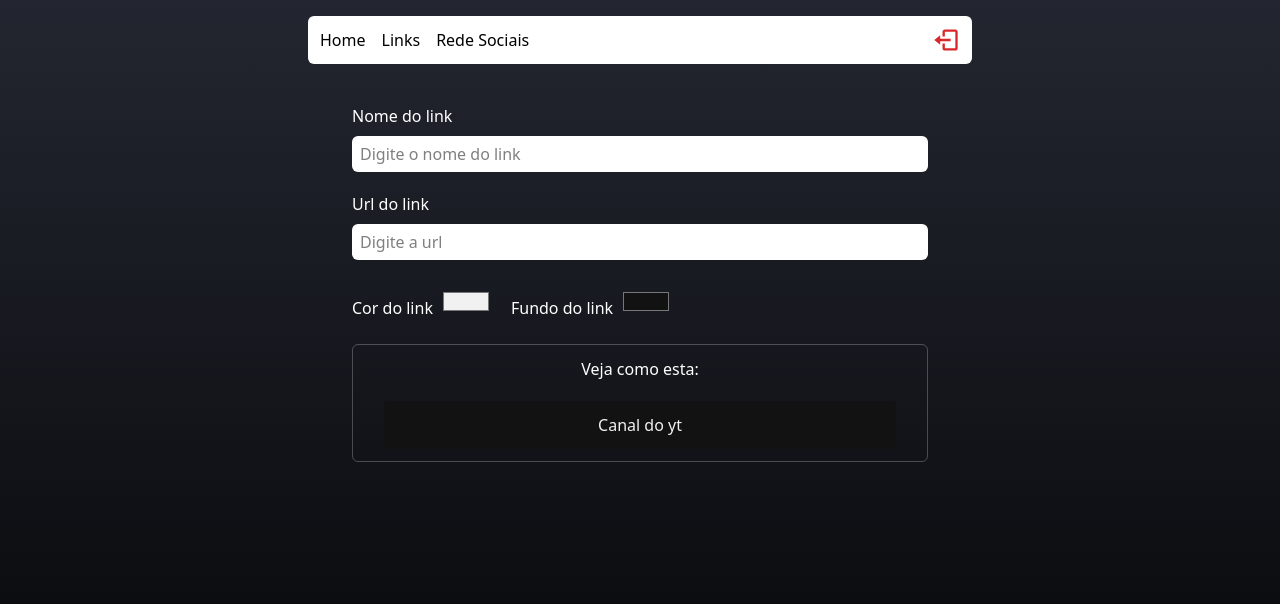
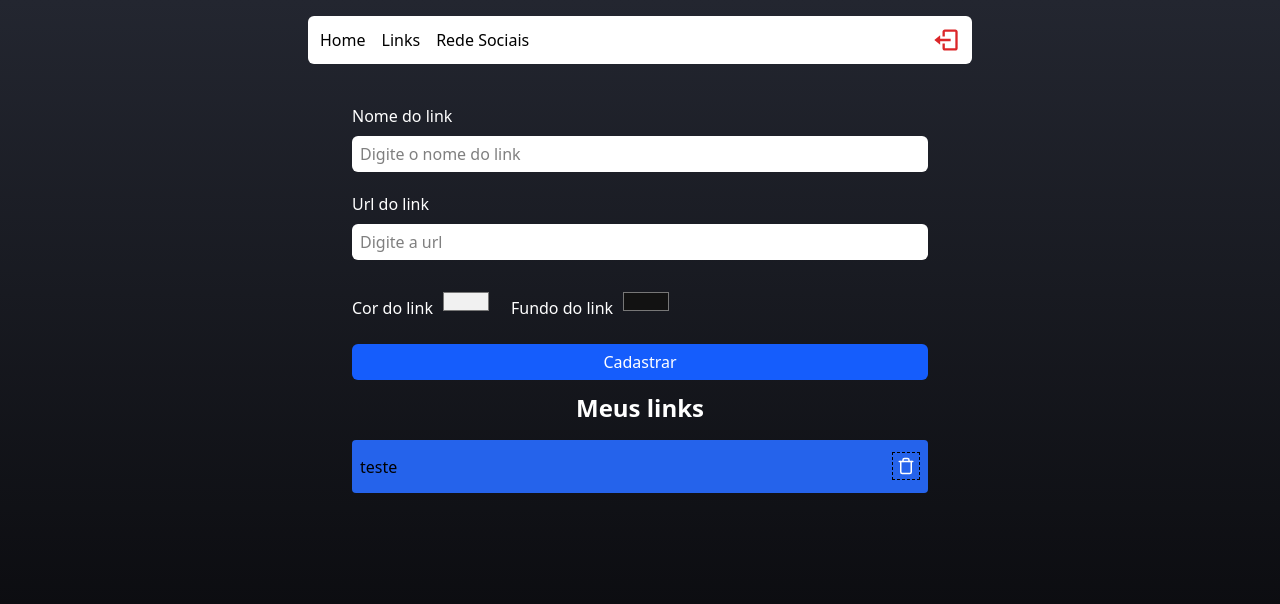
Before and after one commit to murilomunari/linktree, a React (Vite) app: page /admin in a window 1280 px wide. Shown: the top 604 px of the page. Built offline with nearby package versions, Linux system fonts and the light colour scheme; no server answers; sample sign-in values are in the browser's storage.

Commit message:
feat: add color input fields and delete button in Admin page

```diff
--- a/src/pages/admin/index.tsx
+++ b/src/pages/admin/index.tsx
@@ -1,6 +1,7 @@
 import { useState } from "react"
 import { Header } from "../../components/header"
 import { Input } from "../../components/inputs"
+import { FiTrash } from "react-icons/fi";
 
 export function Admin() {
     const [nameInputs, setNameInputs] = useState("");
@@ -36,7 +37,7 @@
                         <label className="text-white font-medium mt-2 mb-2">Cor do link</label>
                         <input type="color"
                             value={textColorInputs}
-                         onChange={ (e) => setTextColorInputs(e.target.value)}
+                            onChange={(e) => setTextColorInputs(e.target.value)}
                         />
                     </div>
 
@@ -44,20 +45,42 @@
                         <label className="text-white font-medium mt-2 mb-2">Fundo do link</label>
                         <input type="color"
                             value={backgroundColorInputs}
-                         onChange={ (e) => setBackgroundColorInputs(e.target.value)}
+                            onChange={(e) => setBackgroundColorInputs(e.target.value)}
                         />
                     </div>
                 </section>
 
+                {nameInputs !== "" && (
                     <div className="flex items-center justify-start flex-col mb-7 p-1 border-gray-100/25 border rounded-md">
                         <label className="text-white font-medium mt-2 mb-3">Veja como esta: </label>
                         <article
                             className="w-11/12 max-w-lg flex flex-col items-center justify-between bg-zinc-900 rounded px-1 py-3"
-                        style={{marginBottom:8, marginTop: 8, backgroundColor: backgroundColorInputs}}>
-                        <p style={{color: textColorInputs}}>Canal do yt</p>
+                            style={{ marginBottom: 8, marginTop: 8, backgroundColor: backgroundColorInputs }}>
+                            <p style={{ color: textColorInputs }}>{nameInputs}</p>
                         </article>
                     </div>
+                )}
+
+                <button type="submit" className="bg-blue-600 h-9 rounded-md text-white font-medium gap-4 flex justify-center items-center">
+                    Cadastrar
+                </button>
             </form>
+
+
+            <h2 className="font-bold text-white mb-4 text-2xl" >
+                Meus links
+            </h2>
+
+            <article
+                className="flex items-center justify-between w-11/12 max-w-xl rounded py-3 px-2 mb- 2 select-none"
+                style={{ backgroundColor: "#2563EB", color: "#000" }}>
+                <p>teste</p>
+                <div>
+                    <button className="border border-dashed p-1 rounde">
+                        <FiTrash size={18} color="#FFF" />
+                    </button>
+                </div>
+            </article>
         </div>
     )
 }
```
Lines whose indentation alone changed are shown as unchanged.
